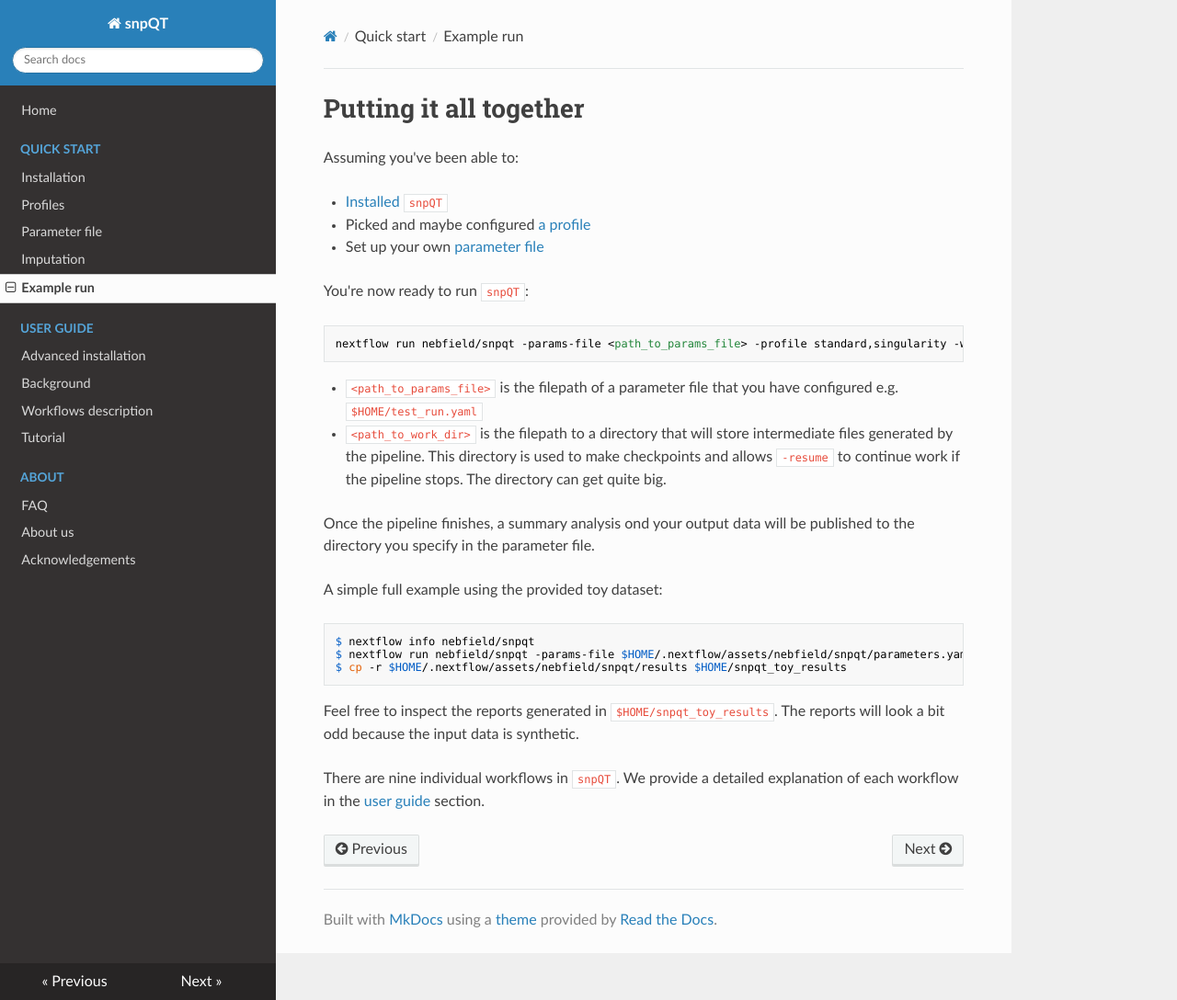
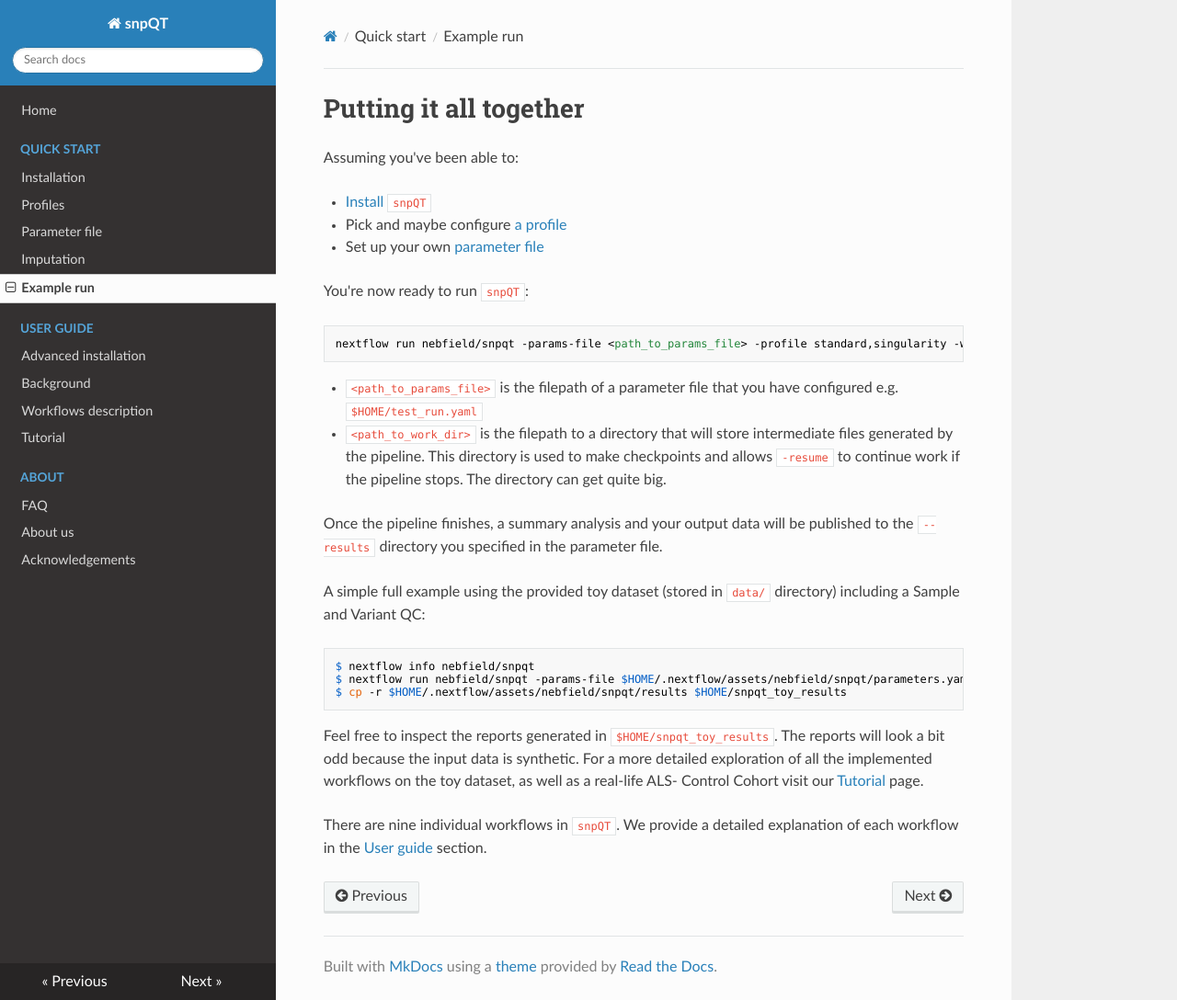
Before and after one commit to nebfield/snpQT, an MkDocs documentation site: the page built from docs/quickstart/quickstart.md, in a window 1280 px wide and 1088 px high. Shown: the whole window at 92% size. Built offline with MkDocs 1.6.1, drawn with Linux system fonts in a browser that asks for light colours; nearby versions of some CDN libraries.

Commit message:
Update quickstart

````diff
--- a/docs/quickstart/quickstart.md
+++ b/docs/quickstart/quickstart.md
@@ -2,8 +2,8 @@
 
 Assuming you've been able to:
 
-* [Installed](installation.md) `snpQT`
-* Picked and maybe configured [a profile](profiles.md)
+* [Install](installation.md) `snpQT`
+* Pick and maybe configure [a profile](profiles.md)
 * Set up your own [parameter file](parameters.md)
 
 You're now ready to run `snpQT`:
@@ -19,10 +19,10 @@ nextflow run nebfield/snpqt -params-file <path_to_params_file> -profile standard
   checkpoints and allows `-resume` to continue work if the pipeline stops. The
   directory can get quite big.
 
-Once the pipeline finishes, a summary analysis ond your output data will be
-published to the directory you specify in the parameter file.
+Once the pipeline finishes, a summary analysis and your output data will be
+published to the `--results` directory you specified in the parameter file.
 
-A simple full example using the provided toy dataset:
+A simple full example using the provided toy dataset (stored in `data/` directory) including a Sample and Variant QC:
 
 ```
 $ nextflow info nebfield/snpqt
@@ -31,8 +31,9 @@ $ cp -r $HOME/.nextflow/assets/nebfield/snpqt/results $HOME/snpqt_toy_results
 ```
 
 Feel free to inspect the reports generated in `$HOME/snpqt_toy_results`. The
-reports will look a bit odd because the input data is synthetic.
+reports will look a bit odd because the input data is synthetic. For a more detailed exploration of all the implemented
+workflows on the toy dataset, as well as a real-life ALS- Control Cohort visit our [Tutorial](https://snpqt.readthedocs.io/en/latest/user-guide/results/) page.
 
 There are nine individual workflows in `snpQT`. We provide a detailed
-explanation of each workflow in the [user guide](../user-guide/tutorial.md)
+explanation of each workflow in the [User guide](https://snpqt.readthedocs.io/en/latest/user-guide/background/)
 section.
````
